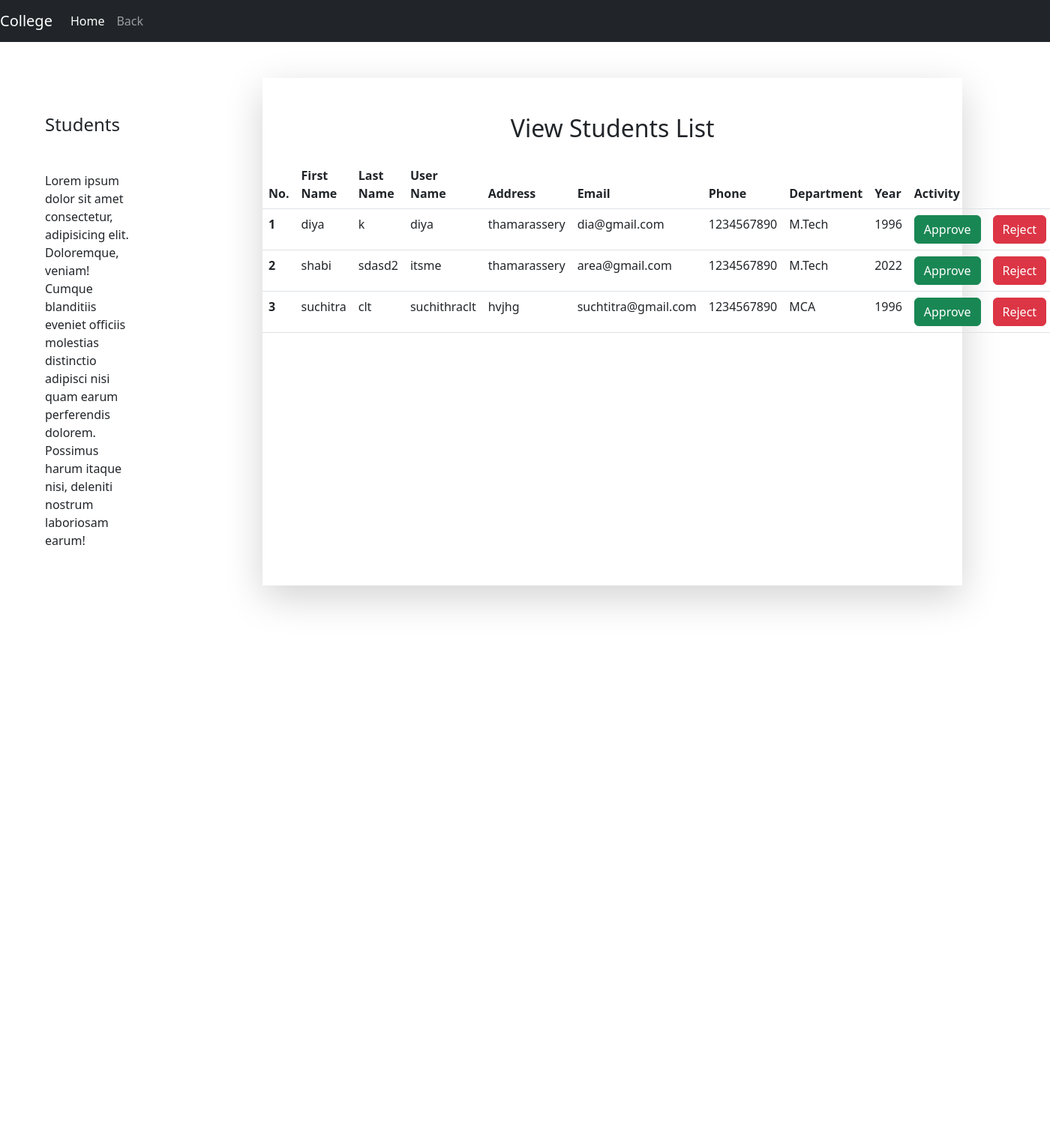
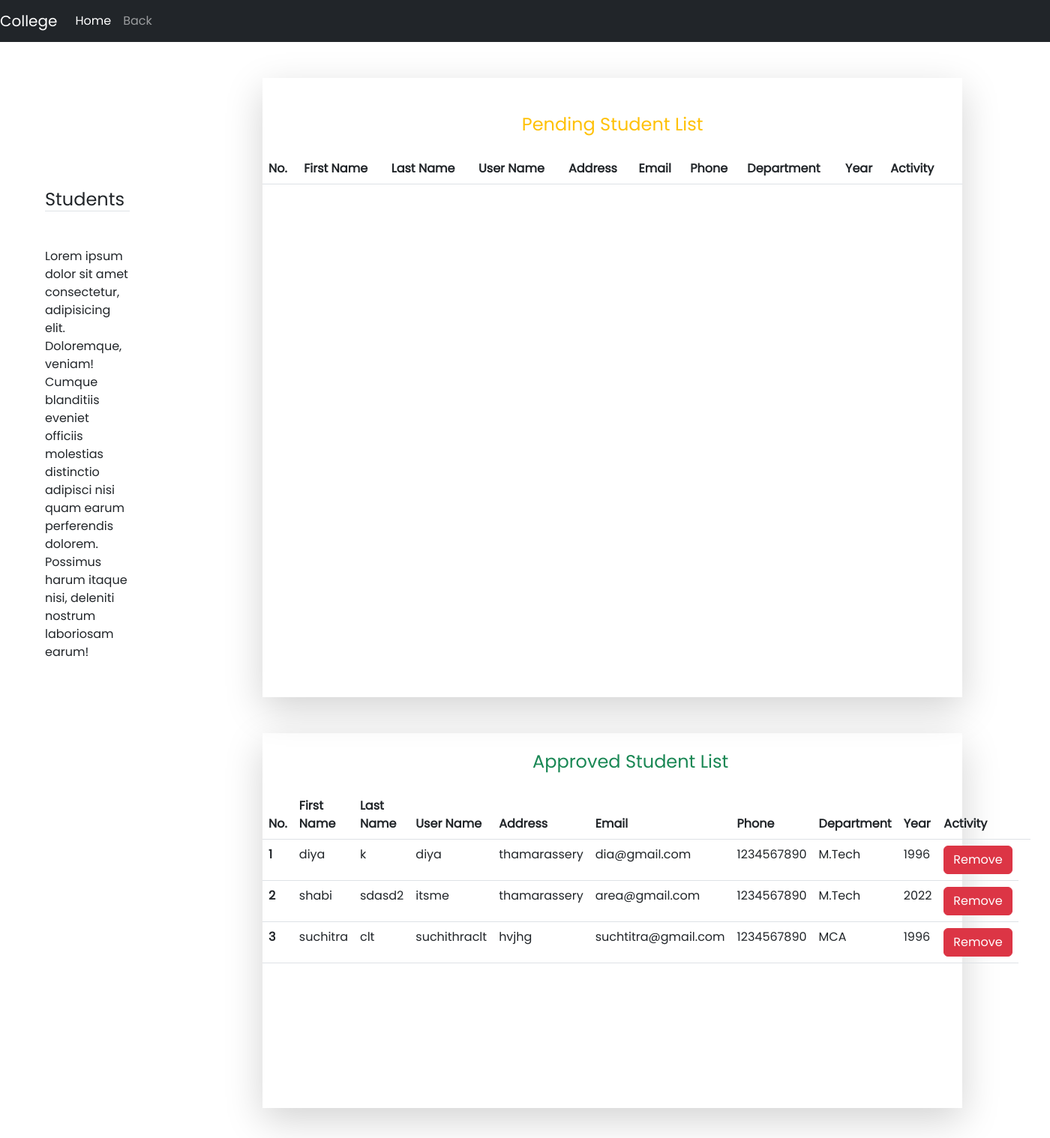
Before and after one commit to Shabeertsy/django-college_website, a Django app: page /adminstudentview in a window 1400 px wide. Shown: the whole page at 75% size. Before the commit the page ends 812 px from the top, so only its background shows below. Run offline with Django 4.2, Linux system fonts and the light colour scheme; data comes from the database, SQL or seed files in the repository; both versions use the stored data as it was after the commit; lists and menus that the app fills with data are empty.

Commit message:
approve and reject done by admin,login strted

```diff
--- a/college/college/urls.py
+++ b/college/college/urls.py
@@ -41,6 +41,7 @@ urlpatterns = [
     path('adminstudentview',views.view_st_admin,name='adminstudentview'),
     path('deladminstudent/<int:st_id>',views.del_student_admin,name='deladminstudent'),
     path('deladminteacher/<int:teacher_id>',views.del_teacher_admin,name='deladminteacher'),
-    path('approveteacher/<int:teacher_id>',views.approve_teacher,name='approvetreacher')
+    path('approveteacher/<int:teacher_id>',views.approve_teacher,name='approveteacher'),
+    path('approvestudent/<int:student_id>',views.approve_student,name='approvestudent')
 
 ]
--- a/college/mycollege/static/style.css
+++ b/college/mycollege/static/style.css
@@ -31,6 +31,21 @@
     min-height: 100vh;
     background-image: linear-gradient(145deg, rgb(22, 22, 55), rgb(22, 22, 70));
     font-family: 'poppins', sans-serif;
+}
+
+.admin-cards{
+    background-image: linear-gradient(160deg, rgb(22, 22, 55) 0%, rgb(22, 22, 70)50%,rgb(25, 13, 96) 50%,rgb(34, 17, 111) 100%);
+    color: #fff;
+    height: 150px;
+}
+.admin-cards a{
+    width: 120px;
+    border-radius: 15px;
+    border: none;
+}
+
+.admin-cards a:hover{
+    background-color: green;
 }
 
 
@@ -152,5 +167,11 @@
 
 .view-all-main-bottom {
     min-height: 300px;
-    background:linear-gradient(10deg, rgb(233, 219, 219) 0%,rgb(228, 212, 212) 50%);
+    background: linear-gradient(14deg, rgb(232, 220, 220) 0%, rgb(243, 235, 235) 50%, rgb(232, 220, 220)50%, rgb(243, 235, 235) 100%);
+
+    }
+
+.approved-students{
+    min-height: 500px;
+    margin-bottom: 40px;
 }
--- a/college/mycollege/templates/adhod.html
+++ b/college/mycollege/templates/adhod.html
@@ -21,10 +21,13 @@
 <body>
     <div class="main reg-container-main font-family conatiner-fluid">
         <div class="shadow" style="min-height: 1300px;background-color: rgb(106, 85, 85);">
+
             <!-- registration form -->
             <div class="container shadow-lg  pt-5" style=" min-height: 100vh;">
                 <div class="row pt-3 text-light" style="height: 800px;">
                     <h2 class="text-center text-light border-bottom mb-3">Add Hod</h2>
+
+
                     <div class="col-md-6">
                         <form method="post" action="{% url 'hoddata' %}">
                             {% csrf_token %}
@@ -100,6 +103,7 @@
                         <a href="{% url 'adminp' %}" class="btn mt-3 btn-dark">Back</a>
                     </div>
 
+
                     <!-- left side image -->
                     <div class="col-md-6 mt-3">
                         <img style="border-radius: 13px;"
--- a/college/mycollege/templates/adminstudentview.html
+++ b/college/mycollege/templates/adminstudentview.html
@@ -7,23 +7,23 @@
     <meta http-equiv="X-UA-Compatible" content="IE=edge">
     <meta name="viewport" content="width=device-width, initial-scale=1.0">
     <title>students</title>
+
     <!-- CSS only -->
     <link href="https://cdn.jsdelivr.net/npm/bootstrap@5.2.3/dist/css/bootstrap.min.css" rel="stylesheet"
         integrity="sha384-rbsA2VBKQhggwzxH7pPCaAqO46MgnOM80zW1RWuH61DGLwZJEdK2Kadq2F9CUG65" crossorigin="anonymous">
     <link rel="stylesheet" href="https://cdnjs.cloudflare.com/ajax/libs/font-awesome/4.7.0/css/font-awesome.min.css">
-
     <link rel="stylesheet" href="{% static '/style.css' %}">
-
 </head>
 
 <body>
 
-    <div class="view-admin-student-main">
+    <!-- main container -->
+    <div class="view-admin-student-main font-family">
 
         <!-- navbar -->
         <div>
             <nav class="navbar navbar-expand-lg navbar-dark bg-dark conatiner-fluid">
-                <a class="navbar-brand" href="#">College</a>
+                <a class="navbar-brand" href="{% url 'index' %}">College</a>
                 <button class="navbar-toggler" type="button" data-toggle="collapse" data-target="#navbarNavAltMarkup"
                     aria-controls="navbarNavAltMarkup" aria-expanded="false" aria-label="Toggle navigation">
                     <span class="navbar-toggler-icon"></span>
@@ -44,20 +44,23 @@
             <div class="row mt-5">
                 <div class="col-lg-2">
 
-                    <div class="row" style="height: 0px;"></div>
-                    <h4 class="m-5 ">Students</h4>
+                    <div class="row" style="height: 100px;"></div>
+                    <h4 class="m-5 border-bottom">Students</h4>
                     <p class="m-5">Lorem ipsum dolor sit amet consectetur, adipisicing elit. Doloremque, veniam! Cumque
                         blanditiis
                         eveniet officiis molestias distinctio adipisci nisi quam earum perferendis dolorem. Possimus
                         harum itaque nisi, deleniti nostrum laboriosam earum!</p>
 
                 </div>
+
+                <!-- empty column for space -->
                 <div class="col-lg-1"></div>
 
                 <div class="col-lg-8 shadow-lg">
-                    <h2 class="text-center  mt-5 mb-4">View Students List</h2>
+                    <h4 class="text-center text-warning  mt-5 mb-4">Pending Student List</h4>
 
                     <div class="row">
+
                         <table class="table bord">
                             <thead class="thead-dark text-dark">
                                 <tr>
@@ -74,7 +77,10 @@
                                     <th scope="col"></th>
                                 </tr>
                             </thead>
+
+                            <!-- iterate data from the database in to a table -->
                             {% for i in data %}
+                            {% if i.status == '0' %}
                             <tbody>
                                 <tr>
                                     <th scope="row" class="text-dark">{{forloop.counter}}</th>
@@ -86,28 +92,79 @@
                                     <td class="text-dark">{{i.phone}}</td>
                                     <td class="text-dark">{{i.department}}</td>
                                     <td class="text-dark">{{i.year}}</td>
-                                    <td class="text-dark"><a href=""
+                                    <td class="text-dark"><a href="{% url 'approvestudent' i.id %}"
                                             class="btn btn-success">Approve</a></td>
 
                                     <td class="text-dark"><a href="{% url 'deladminstudent' i.id %}"
                                             class="btn btn-danger">Reject</a></td>
                                 </tr>
                             </tbody>
+                            {% endif %}
                             {% endfor %}
                         </table>
 
                     </div>
+                </div>
+            </div>
 
+            <!-- area for approved students -->
+            <div class="row mt-5 ">
+
+                <!-- empty column -->
+                <div class="col-lg-3"></div>
+
+                <div class="col-lg-8 approved-students shadow-lg">
+                    <div class="row">
+
+                        <h4 class="text-center m-4 text-success ">Approved Student List</h4>
+                        <table class="table bord ">
+                            <thead class="thead-dark text-dark">
+                                <tr>
+                                    <th scope="col">No.</th>
+                                    <th scope="col">First Name</th>
+                                    <th scope="col">Last Name</th>
+                                    <th scope="col">User Name</th>
+                                    <th scope="col">Address</th>
+                                    <th scope="col">Email</th>
+                                    <th scope="col">Phone</th>
+                                    <th scope="col">Department</th>
+                                    <th scope="col">Year</th>
+                                    <th scope="col">Activity</th>
+                                    <th scope="col"></th>
+                                </tr>
+                            </thead>
+
+                            <!-- iterate data from the database in to a table -->
+                            {% for i in data %}
+                            {% if i.status == '1' %}
+                            <tbody>
+                                <tr>
+                                    <th scope="row" class="text-dark">{{forloop.counter}}</th>
+                                    <td class="text-dark">{{i.first_name}}</td>
+                                    <td class="text-dark">{{i.second_name}}</td>
+                                    <td class="text-dark">{{i.user_name}}</td>
+                                    <td class="text-dark">{{i.address}}</td>
+                                    <td class="text-dark">{{i.email}}</td>
+                                    <td class="text-dark">{{i.phone}}</td>
+                                    <td class="text-dark">{{i.department}}</td>
+                                    <td class="text-dark">{{i.year}}</td>
+
+                                    <td class="text-dark"><a href="{% url 'deladminstudent' i.id %}"
+                                            class="btn btn-danger">Remove</a></td>
+                                </tr>
+                            </tbody>
+                            {% endif %}
+                            {% endfor %}
+                        </table>
+
+                    </div>
                 </div>
             </div>
         </div>
 
-        <div class="card-all m-5">
 
-        </div>
     </div>
     </div>
-
     </div>
 
 </body>
--- a/college/mycollege/templates/viewstudent.html
+++ b/college/mycollege/templates/viewstudent.html
@@ -7,17 +7,15 @@
     <meta http-equiv="X-UA-Compatible" content="IE=edge">
     <meta name="viewport" content="width=device-width, initial-scale=1.0">
     <title>viewstudent</title>
+
     <!-- CSS only -->
     <link href="https://cdn.jsdelivr.net/npm/bootstrap@5.2.3/dist/css/bootstrap.min.css" rel="stylesheet"
         integrity="sha384-rbsA2VBKQhggwzxH7pPCaAqO46MgnOM80zW1RWuH61DGLwZJEdK2Kadq2F9CUG65" crossorigin="anonymous">
     <link rel="stylesheet" href="https://cdnjs.cloudflare.com/ajax/libs/font-awesome/4.7.0/css/font-awesome.min.css">
-
     <link rel="stylesheet" href="{% static '/style.css' %}">
-
 </head>
 
 <body>
-
     <div class="student-view-main bg-dark font-family" style="min-height: 100vh; color: #fff;">
 
         <!-- navbar -->
--- a/college/mycollege/views.py
+++ b/college/mycollege/views.py
@@ -1,7 +1,8 @@
 from django.shortcuts import render, redirect
 from django.contrib.auth.models import User
 from django.contrib import messages
-
+from django.contrib.auth import authenticate
+from django.contrib.auth import login as auth_login
 
 from .models import Hod
 from .models import Teacher
@@ -46,8 +47,9 @@ def add_student(request):
     return render(request, 'adstudent.html')
 
 
+
+
 # add data to model hod
-
 
 # hod data
 
@@ -67,7 +69,7 @@ def add_hod_data(request):
         qualification = request.POST['qualification']
         experience = request.POST['experience']
 
-        status = '0'
+        status = '1'
         role = 'hod'
 
         if password == password1:
@@ -150,7 +152,6 @@ def add_teacher_data(request):
 
 # student data
 
-
 def add_student_data(request):
 
     if request.method == 'POST':
@@ -181,7 +182,7 @@ def add_student_data(request):
                     username=user_name, password=password)
                 user.save()
 
-                data = Student(user=user, first_name=first_name, second_name=second_name,
+                data = Student(user=user,status=status, first_name=first_name, second_name=second_name,
                                user_name=user_name, address=address,
                                email=email, phone=phone,
                                department=department, year=year, password=password, password1=password1)
@@ -195,6 +196,10 @@ def add_student_data(request):
         return redirect('teacher')
     else:
         return redirect(request, 'adstudent.html')
+
+
+
+
 
 
 # view hod data
@@ -274,3 +279,86 @@ def  approve_teacher(request,teacher_id):
     teacher.status='1'
     teacher.save()
     return redirect('viewall')
+
+
+#approve students
+
+
+def approve_student(request,student_id):
+    student=Student.objects.get(id=student_id)
+    student.status='1'
+    student.save()
+    return redirect("adminstudentview")
+
+
+
+
+
+#login
+
+stat=''
+rol=''
+
+def login(request):
+    global status
+    global role
+
+    if request.method=='POST':
+        username=request.POST.get('username')
+        password=request.POST.get('password')
+
+        user=authenticate(username=username,password=password)
+
+        data=User.objects.filter(username=username).values()
+
+        for i in data:
+            user_name=i['username']
+
+            i=i['id']
+
+
+            ds=Student.objects.filter(user_id=id).values()
+
+            for i in ds:
+                stat=i['status']
+                rol=i['role']
+
+
+            dt=Teacher.objects.filter(user_id=id).values()
+
+            for i in dt:
+                stat=i['status']
+                rol=i['role']
+
+
+            dh=Hod.objects.filter(user_id=id).values()
+
+            for i in dh:
+                stat=i['status']
+                rol=i['role']
+
+
+            if user is not None and rol=='student' and username==user_name and stat=='1':
+                auth_login(request,user)
+                return redirect('student')
+
+            elif user is not None and rol=='teacher'  and username==user_name and stat=='1':
+                auth_login(request,user)
+                return redirect('teacher')
+
+            elif user is not None and rol=='hod' and username==user_name and stat=='1':
+                auth_login(request,user)
+                return redirect('hod')
+
+            elif username=='admin' and password =='admin123':
+                auth_login(request,user)
+                return redirect('adminp')
+
+            else:
+                pass
+        else:
+            messages.info(request,'invalid credential')
+            return redirect('login')
+
+    else:
+        return render(request,'login.html')
```
Also changed, not shown: college/mycollege/models.py (+6 -6 lines), college/mycollege/templates/admin.html (+6 -11 lines), college/mycollege/templates/viewall.html (+44 -7 lines), college/db.sqlite3, college/mycollege/migrations/0002_alter_hod_password_alter_hod_password1_and_more.py (added).
